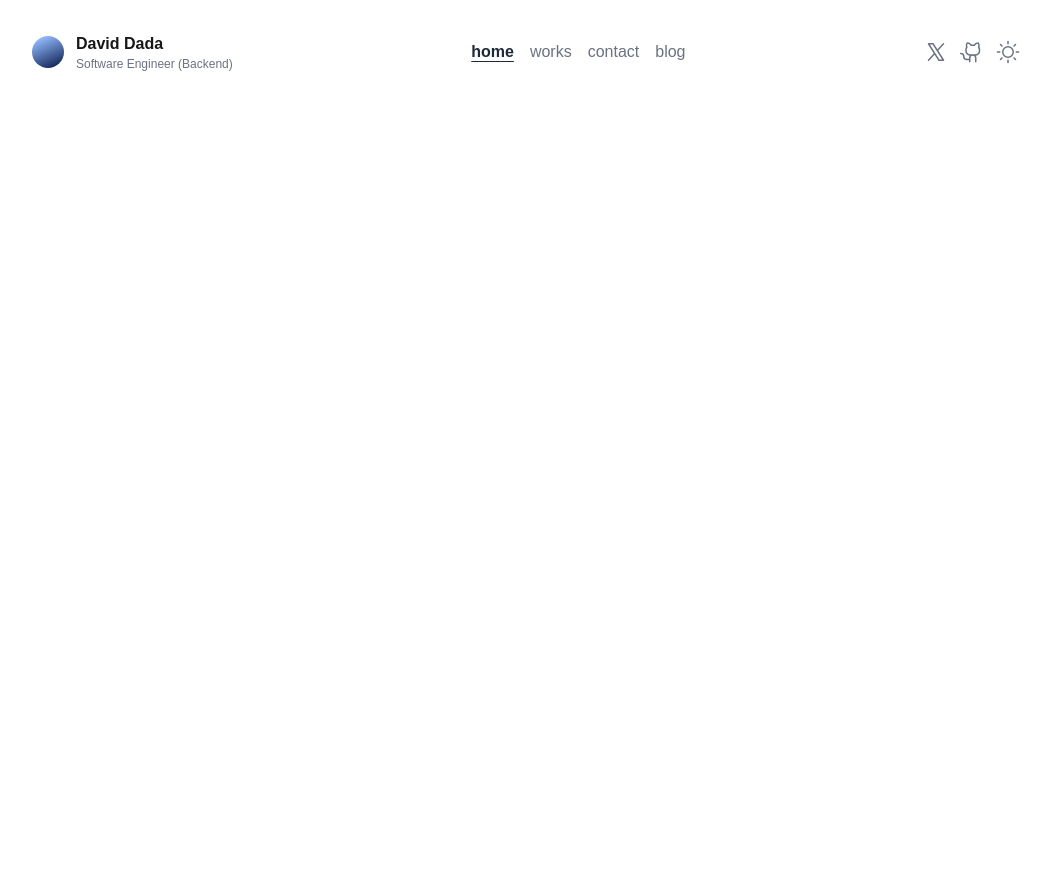
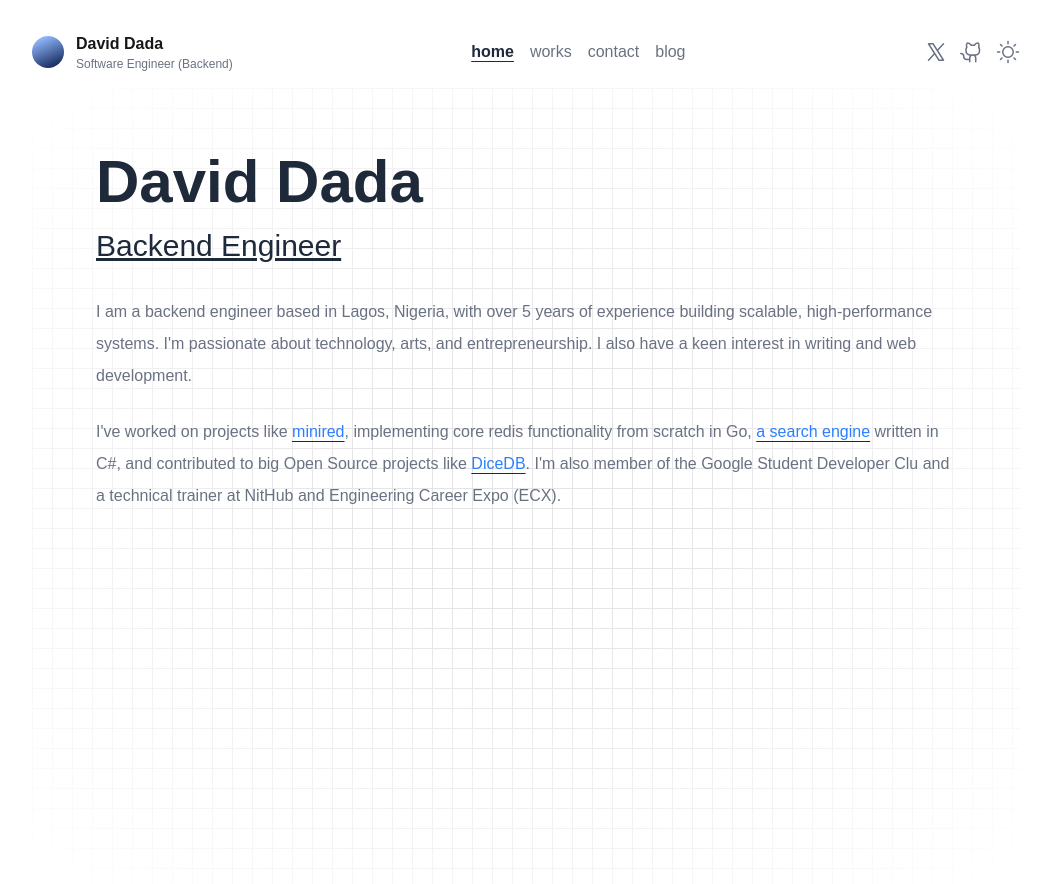
Before and after one commit to tdadadavid/portfolio, a Next.js app: page / in a window 1280 px wide. Shown: the top 884 px of the page, without its empty margins (114-1164 px from the left). Before the commit the page ends 800 px from the top, so only its background shows below. Built offline with nearby package versions, Linux system fonts and the light colour scheme.

Commit message:
feat(ui): Implement introduction section

```diff
--- a/app/page.tsx
+++ b/app/page.tsx
@@ -1,10 +1,34 @@
-import { NavBar } from "@/components/ui/NavBar"
-import { Container } from "@/components/layout/Container"
+import {NavBar} from "@/components/ui/NavBar"
+import {Container} from "@/components/layout/Container"
+import {GridBackground} from "@/components/other/GridBackground";
+import {InlineLink} from "@/components/ui/InlineLink";
 
 const Home = () => {
     return (
         <Container>
-            <NavBar />
+            <NavBar/>
+            <GridBackground>
+                <h2 className={"font-bold text-6xl text-gray-800"}>David Dada</h2>
+                <h2 className={"mt-4 text-3xl underline text-gray-800"}>Backend Engineer</h2>
+                <h4 className={"mt-8 text-gray-500 leading-8"}>I am a backend engineer based in Lagos, Nigeria, with
+                    over 5 years of experience building scalable, high-performance systems. I'm passionate about
+                    technology, arts, and entrepreneurship. I also have a keen interest in writing and web development.
+
+                </h4>
+                <h4 className={"mt-6 text-gray-500 leading-8"}>
+                    I've worked on projects like{' '}
+                    <InlineLink href={"https://github.com/tdadadavid"}
+                                title={"minired"}
+                                external={true}/>, implementing core redis functionality from scratch in Go,{' '}
+                    <InlineLink href={"https://github.com/tdadadavid"}
+                                title={"a search engine"}
+                                external={true}/> written in C#,{' '}
+                    and contributed to big Open Source projects like{' '}
+                    <InlineLink title={"DiceDB"} href={"https://github.com/DiceDB/dice"} external={true}/>. I'm also
+                    member of the Google Student Developer Clu and a technical trainer at NitHub and
+                    Engineering Career Expo (ECX).
+                </h4>
+            </GridBackground>
         </Container>
     )
 }
--- /dev/null
+++ b/components/other/GridBackground.tsx
@@ -0,0 +1,27 @@
+import {cn} from "@/lib/utils"
+import React, {ReactNode} from "react";
+
+interface GridBackgroundProps {
+    children: ReactNode | null
+}
+
+export const GridBackground = (props: GridBackgroundProps) => {
+    return (
+        <div className="relative flex h-[50rem] w-full bg-white dark:bg-black">
+            <div
+                className={cn(
+                    "absolute inset-0",
+                    "[background-size:20px_20px]",
+                    "[background-image:linear-gradient(to_right,#e4e4e7_1px,transparent_1px),linear-gradient(to_bottom,#e4e4e7_1px,transparent_1px)]",
+                    "dark:[background-image:linear-gradient(to_right,#262626_1px,transparent_1px),linear-gradient(to_bottom,#262626_1px,transparent_1px)]",
+                )}
+            />
+            {/* Faded */}
+            <div
+                className="pointer-events-none absolute inset-0 flex items-center justify-center bg-white [mask-image:radial-gradient(ellipse_at_center,transparent_20%,black)] dark:bg-black"></div>
+            <div className={"relative z-20 p-16"}>
+                {props.children}
+            </div>
+        </div>
+    );
+}
--- /dev/null
+++ b/components/ui/InlineLink.tsx
@@ -0,0 +1,15 @@
+interface InlineLinkProps {
+    title: string
+    href: string
+    external: boolean
+}
+
+export const InlineLink = (props: InlineLinkProps) => {
+    return (
+        <summary className={"inline-flex items-center text-blue-500"}>
+            <a href={props.href} target={props.external ? "_blank" : "_self"}
+               className={"text-blue-500 underline underline-offset-4 decoration-gray-800"}>{props.title}</a>
+            {/*<ArrowUpRight size={24}/>*/}
+        </summary>
+    )
+}
```
